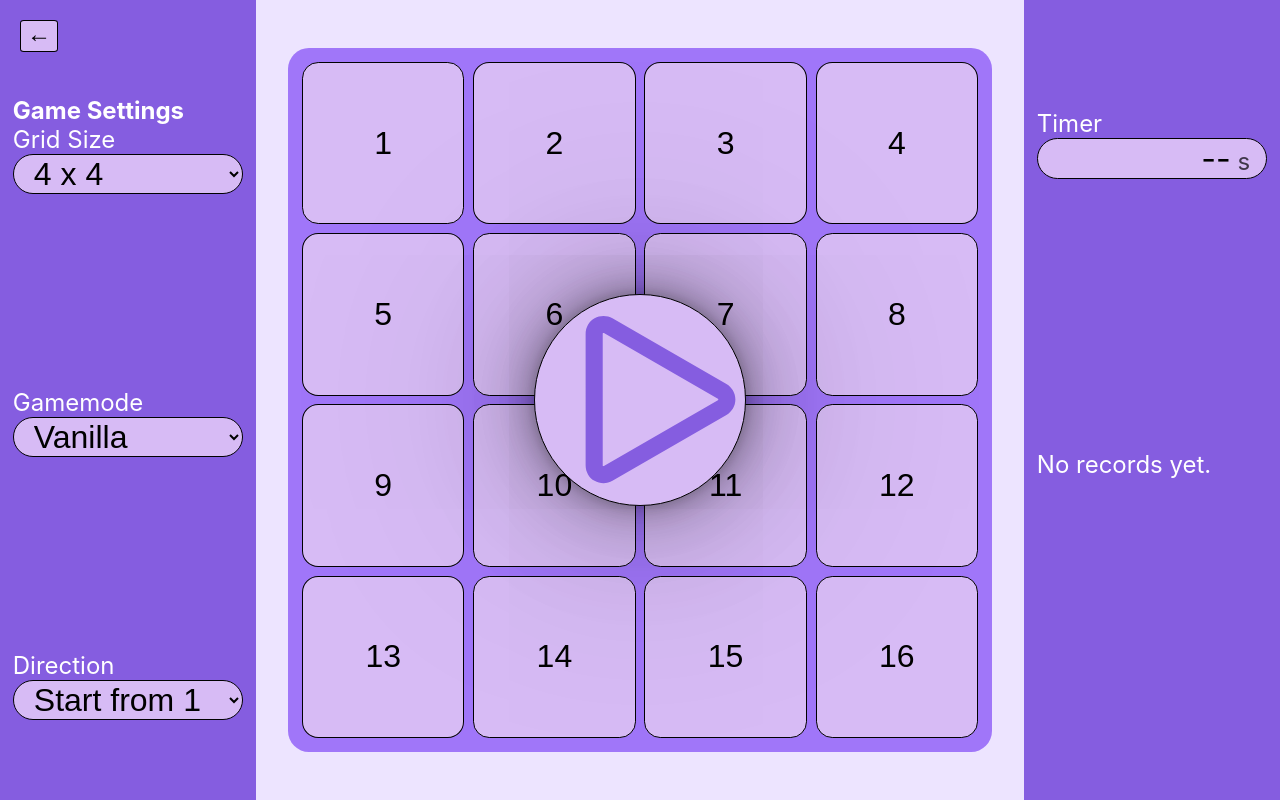
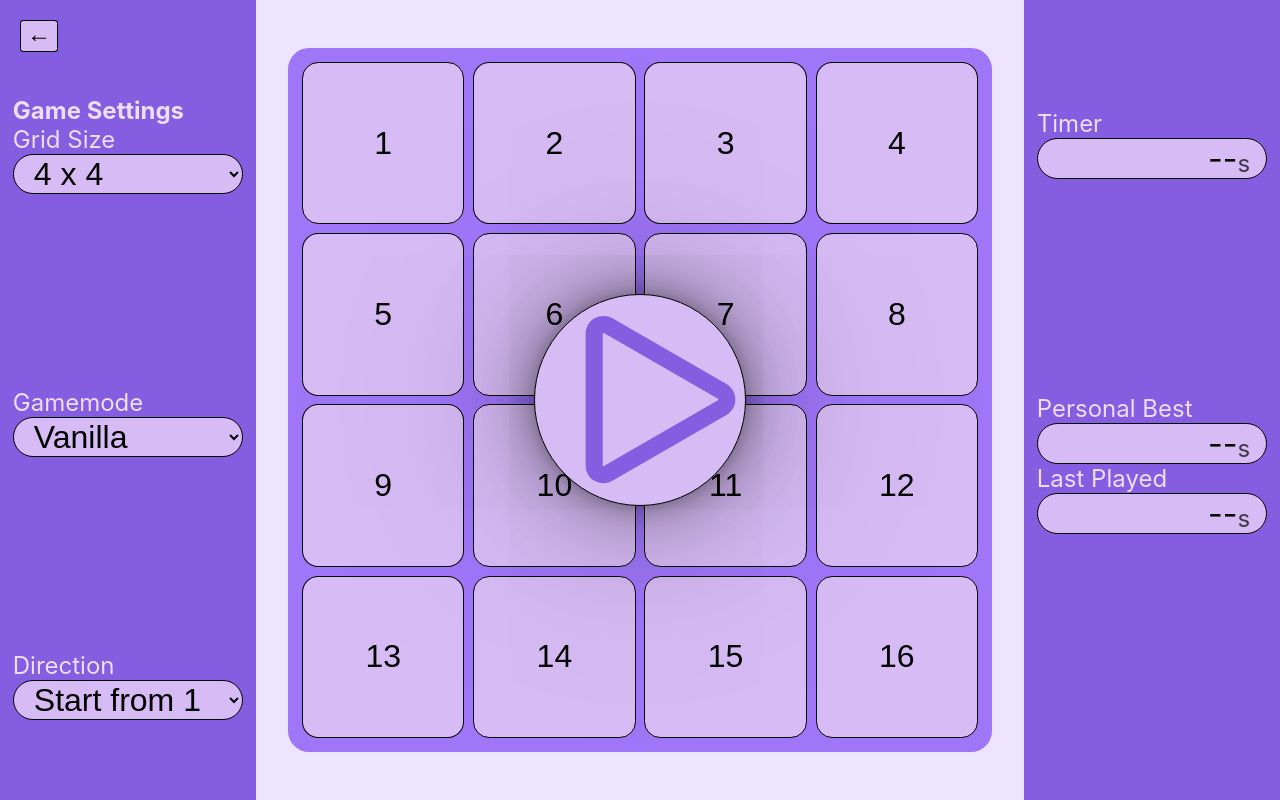
Before and after one commit to BerkYeni/schulteproject, a React (Create React App) app: page / in a window 1280 px wide. Built offline with nearby package versions, Linux system fonts and the light colour scheme.

Commit message:
styled matches info again

```diff
--- a/src/App.css
+++ b/src/App.css
@@ -5,10 +5,9 @@
   text-align: center;
   font-size: large;
   background-color: #ede4ff;
-  color: white;
+  color: #edddff;
 
   transition: background-color 0.25s;
-
 }
 
 * {
@@ -109,11 +108,12 @@ option:hover {
   justify-content: center;
   align-items: center;
   background-color: #855de0;
-
-
 }
 
 .timeContainer {
+  display: flex;
+  justify-content: end;
+  align-items: end;
   font-size: xx-large;
   text-align: end;
   background-color: #d7bbf5;
@@ -131,6 +131,10 @@ option:hover {
   font-size: x-large;
 }
 
+.twinkleLittleStar {
+  align-self: center;
+  font-size: x-large;
+}
 
 
 .tile {
--- a/src/components/StatisticsPanel/MatchesInfo.tsx
+++ b/src/components/StatisticsPanel/MatchesInfo.tsx
@@ -14,26 +14,31 @@ const MatchesInfo: FC<MatchesInfoProps> = (props) => {
     matchesInfoToDisplay;
 
   const Records: FC = (props) => {
-    if (!(personalBestRecord && lastPlayedRecord)) {
-      return <div>No records yet.</div>;
-    }
+    // if (!(personalBestRecord && lastPlayedRecord)) {
+    //   return <div>No records yet.</div>;
+    // }
 
-    const isPersonalBest =
-      personalBestRecord.durationInMilliseconds ===
-      lastPlayedRecord.durationInMilliseconds;
+    const isPersonalBest = lastPlayedRecord
+      ? personalBestRecord?.durationInMilliseconds === lastPlayedRecord?.durationInMilliseconds
+      : false;
 
-    const personalBestInSeconds = formatMatchDuration(personalBestRecord);
-    const lastPlayedInSeconds = formatMatchDuration(lastPlayedRecord);
+    const personalBestInSeconds = personalBestRecord ? formatMatchDuration(personalBestRecord) : null;
+    const lastPlayedInSeconds = lastPlayedRecord ? formatMatchDuration(lastPlayedRecord) : null;
 
     return (
       <>
         <div>Personal Best</div>
-        <div className="pbText timeContainer">{personalBestInSeconds}<span className="secondsSign"> s</span></div>
+        <div className="pbText timeContainer">
+          <span className="twinkleLittleStar">{personalBestRecord ? "⭐" : ""}</span>
+          {personalBestInSeconds || "--"}
+          <span className="secondsSign"> s</span>
+        </div>
 
         <div>Last Played</div>
         <div className="lpText timeContainer">
-          {/* Last Played: {lastPlayedInSeconds} s {isPersonalBest ? " ⭐" : ""} */}
-          {lastPlayedInSeconds}<span className="secondsSign"> s</span> {isPersonalBest ? " ⭐" : ""}
+          <span className="twinkleLittleStar">{isPersonalBest ? " ⭐" : ""}</span>
+          {lastPlayedInSeconds || "--"}
+          <span className="secondsSign"> s</span>
         </div>
       </>
     );
```
